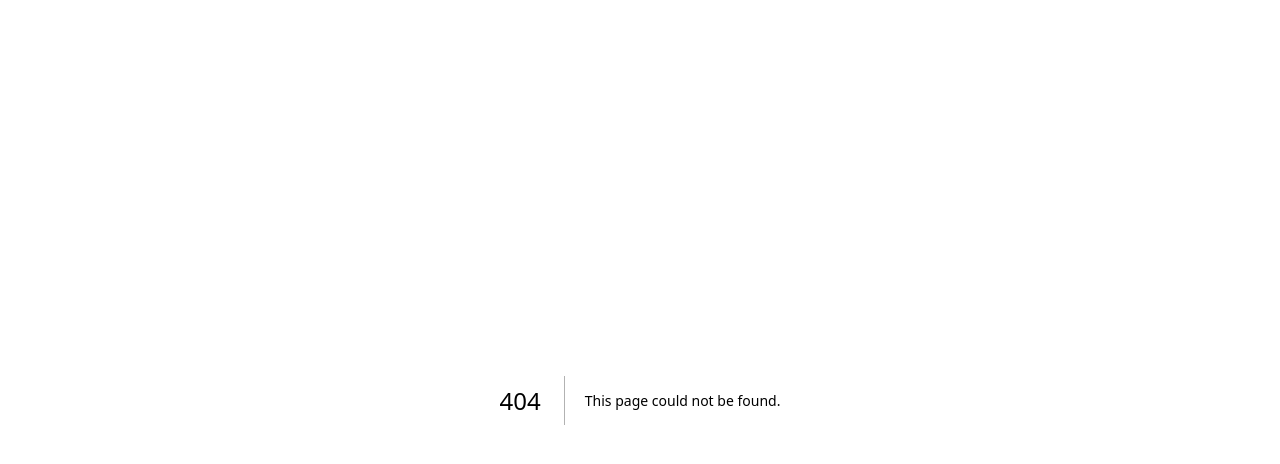
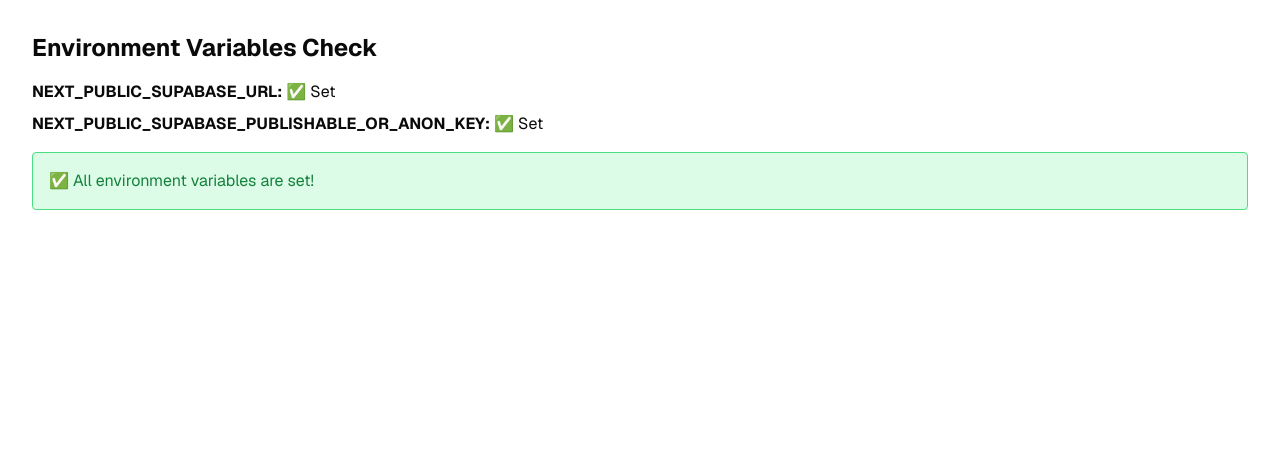
Before and after one commit to ArmanDeb/b2bchat, a Next.js app: page /env-check in a window 1280 px wide. Before the commit this address had no page. Shown: the top 464 px of the page. Built offline with nearby package versions, Linux system fonts and the light colour scheme; no server answers.

Commit message:
Add error handling and environment check

```diff
--- /dev/null
+++ b/app/env-check/page.tsx
@@ -0,0 +1,28 @@
+export default function EnvCheck() {
+  const supabaseUrl = process.env.NEXT_PUBLIC_SUPABASE_URL;
+  const supabaseKey = process.env.NEXT_PUBLIC_SUPABASE_PUBLISHABLE_OR_ANON_KEY;
+
+  return (
+    <div className="p-8">
+      <h1 className="text-2xl font-bold mb-4">Environment Variables Check</h1>
+      <div className="space-y-2">
+        <p><strong>NEXT_PUBLIC_SUPABASE_URL:</strong> {supabaseUrl ? '✅ Set' : '❌ Missing'}</p>
+        <p><strong>NEXT_PUBLIC_SUPABASE_PUBLISHABLE_OR_ANON_KEY:</strong> {supabaseKey ? '✅ Set' : '❌ Missing'}</p>
+      </div>
+      {!supabaseUrl || !supabaseKey ? (
+        <div className="mt-4 p-4 bg-red-100 border border-red-400 text-red-700 rounded">
+          <h2 className="font-bold">Missing Environment Variables!</h2>
+          <p>You need to set these in your Vercel dashboard:</p>
+          <ul className="list-disc list-inside mt-2">
+            <li>NEXT_PUBLIC_SUPABASE_URL</li>
+            <li>NEXT_PUBLIC_SUPABASE_PUBLISHABLE_OR_ANON_KEY</li>
+          </ul>
+        </div>
+      ) : (
+        <div className="mt-4 p-4 bg-green-100 border border-green-400 text-green-700 rounded">
+          <p>✅ All environment variables are set!</p>
+        </div>
+      )}
+    </div>
+  );
+}
--- a/app/page.tsx
+++ b/app/page.tsx
@@ -2,6 +2,7 @@
 import { createClient } from "@/lib/supabase/server";
 
 export default async function Home() {
+  try {
     const supabase = await createClient();
 
     // Check if user is authenticated
@@ -14,4 +15,9 @@
       // If user is not authenticated, redirect to login
       redirect("/auth/login");
     }
+  } catch (error) {
+    // If there's an error (likely missing env vars), redirect to login
+    console.error("Error in home page:", error);
+    redirect("/auth/login");
   }
+}
```
Lines whose indentation alone changed are shown as unchanged.
